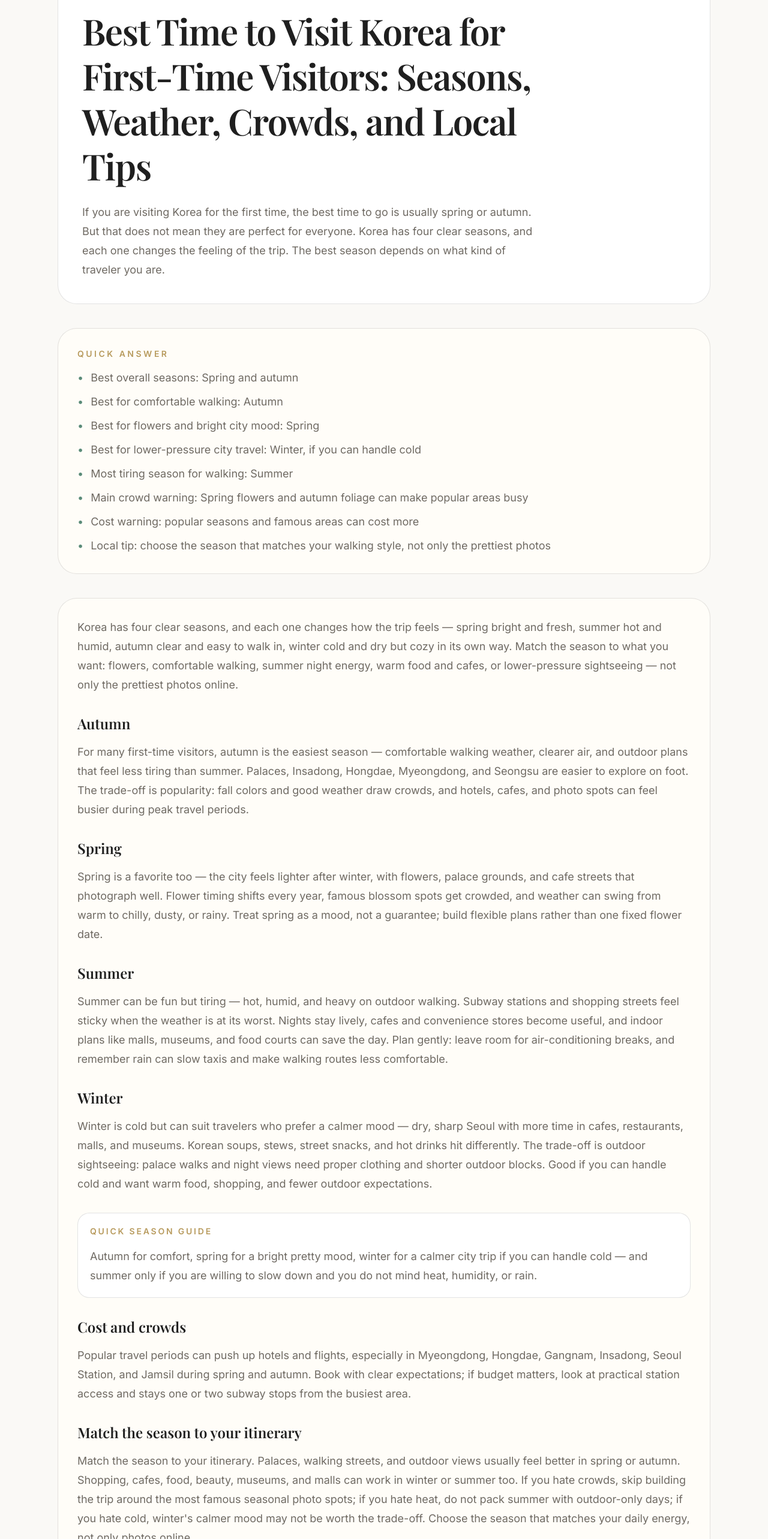
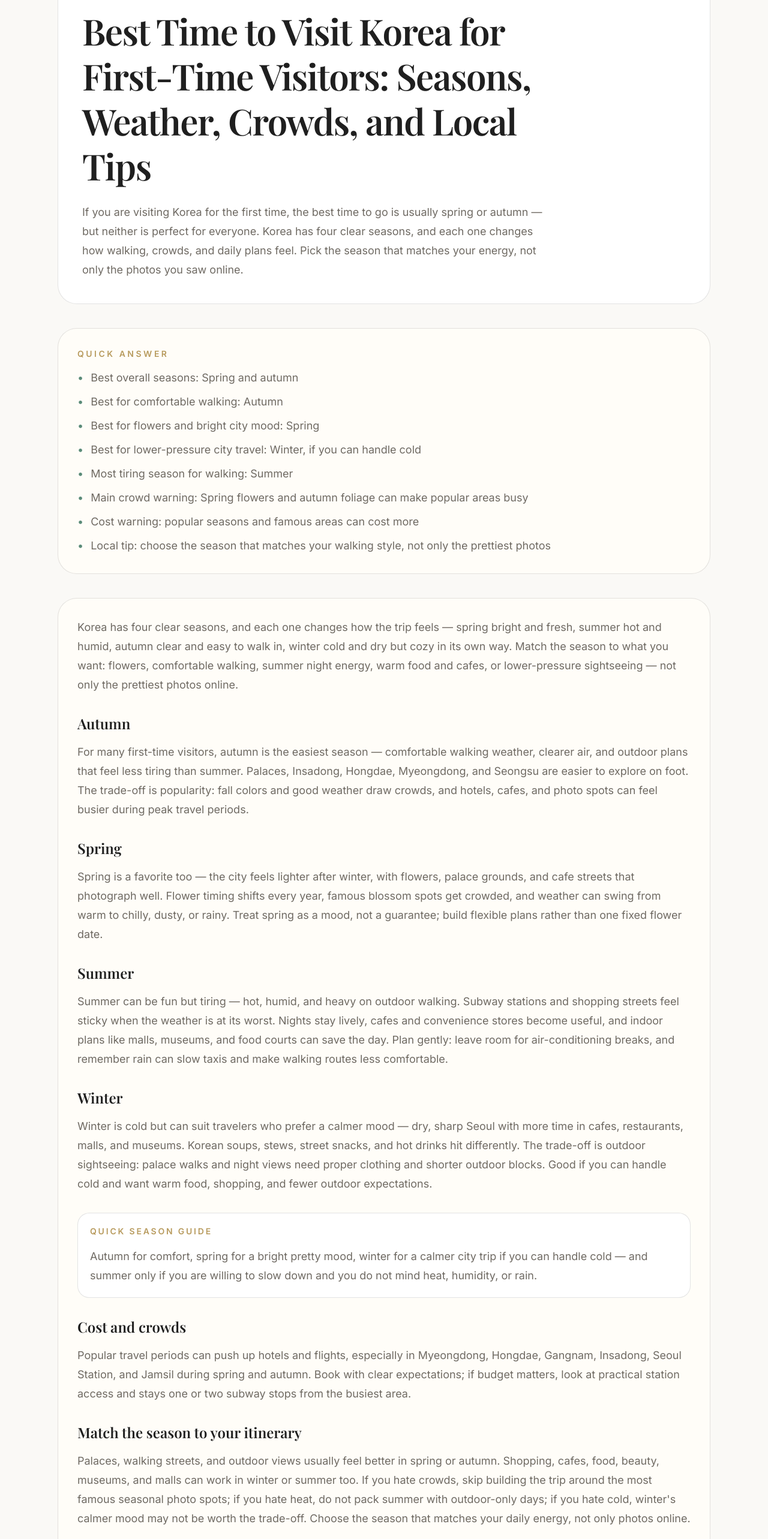
Before and after one commit to kjgusgh-source/korea-inside, a Next.js app: page /travel/best-time-to-visit-korea-first-time in a window 1280 px wide. Shown: the part 234-2800 px from the top of the page at 60% size. Built offline with nearby package versions, Linux system fonts and the light colour scheme; a web font is replaced by a local one.

Commit message:
Refine Korea travel planning guide tone

```diff
--- a/app/travel/best-time-to-visit-korea-first-time/page.tsx
+++ b/app/travel/best-time-to-visit-korea-first-time/page.tsx
@@ -184,10 +184,10 @@ export default function BestTimeToVisitKoreaFirstTimePage() {
 
             <p className="mt-6 max-w-3xl text-base leading-8 text-[var(--muted)] md:text-lg">
               If you are visiting Korea for the first time, the best time to go
-              is usually spring or autumn. But that does not mean they are
-              perfect for everyone. Korea has four clear seasons, and each one
-              changes the feeling of the trip. The best season depends on what
-              kind of traveler you are.
+              is usually spring or autumn — but neither is perfect for everyone.
+              Korea has four clear seasons, and each one changes how walking,
+              crowds, and daily plans feel. Pick the season that matches your
+              energy, not only the photos you saw online.
             </p>
           </article>
 
@@ -315,15 +315,14 @@ export default function BestTimeToVisitKoreaFirstTimePage() {
                 </h2>
 
                 <p>
-                  Match the season to your itinerary. Palaces, walking streets,
-                  and outdoor views usually feel better in spring or autumn.
-                  Shopping, cafes, food, beauty, museums, and malls can work in
-                  winter or summer too. If you hate crowds, skip building the
-                  trip around the most famous seasonal photo spots; if you hate
-                  heat, do not pack summer with outdoor-only days; if you hate
-                  cold, winter&apos;s calmer mood may not be worth the trade-off.
-                  Choose the season that matches your daily energy, not only
-                  photos online.
+                  Palaces, walking streets, and outdoor views usually feel better
+                  in spring or autumn. Shopping, cafes, food, beauty, museums, and
+                  malls can work in winter or summer too. If you hate crowds, skip
+                  building the trip around the most famous seasonal photo spots; if
+                  you hate heat, do not pack summer with outdoor-only days; if you
+                  hate cold, winter&apos;s calmer mood may not be worth the
+                  trade-off. Choose the season that matches your daily energy, not
+                  only photos online.
                 </p>
               </div>
 
--- a/app/travel/what-to-buy-in-korea-first-time/page.tsx
+++ b/app/travel/what-to-buy-in-korea-first-time/page.tsx
@@ -208,14 +208,6 @@ export default function WhatToBuyInKoreaFirstTimePage() {
           <section className="mt-10 rounded-[2rem] border border-[var(--border)] bg-[var(--card)] p-6 md:p-8">
             <div className="space-y-8 text-base leading-8 text-[var(--muted)] md:text-lg">
               <div className="space-y-4">
-                <p>
-                  The best things to buy are not always the most viral online —
-                  think small, practical, and easy to pack: items you will use,
-                  carry home safely, or enjoy sharing.
-                </p>
-              </div>
-
-              <div className="space-y-4">
                 <h2 className="text-2xl font-semibold text-[var(--text)]">
                   Skincare
                 </h2>
--- a/app/travel/what-to-wear-in-korea-by-season/page.tsx
+++ b/app/travel/what-to-wear-in-korea-by-season/page.tsx
@@ -176,10 +176,11 @@ export default function WhatToWearInKoreaBySeasonPage() {
             </h1>
 
             <p className="mt-6 max-w-3xl text-base leading-8 text-[var(--muted)] md:text-lg">
-              If you are visiting Korea for the first time, what you wear matters
-              more than you may expect. Not because Korea has one strict travel
-              outfit rule — but because you will probably walk a lot. A cute
-              outfit is nice. Comfortable shoes are more important.
+              What you wear in Korea matters more than you might expect — not
+              because there is one strict outfit rule, but because you will walk
+              a lot: subway stairs, palace grounds, market alleys, and long
+              station transfers. A cute outfit is nice; comfortable shoes matter
+              more.
             </p>
           </article>
 
```
